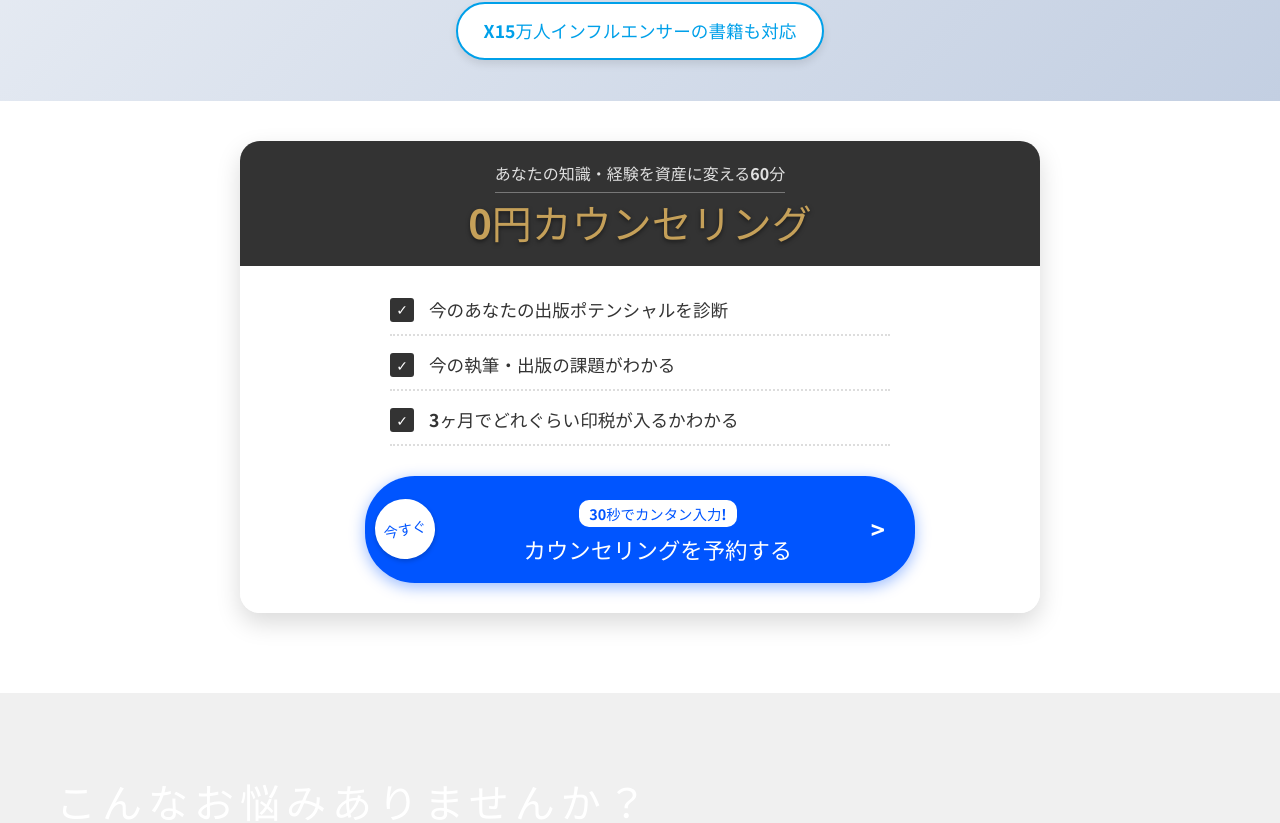
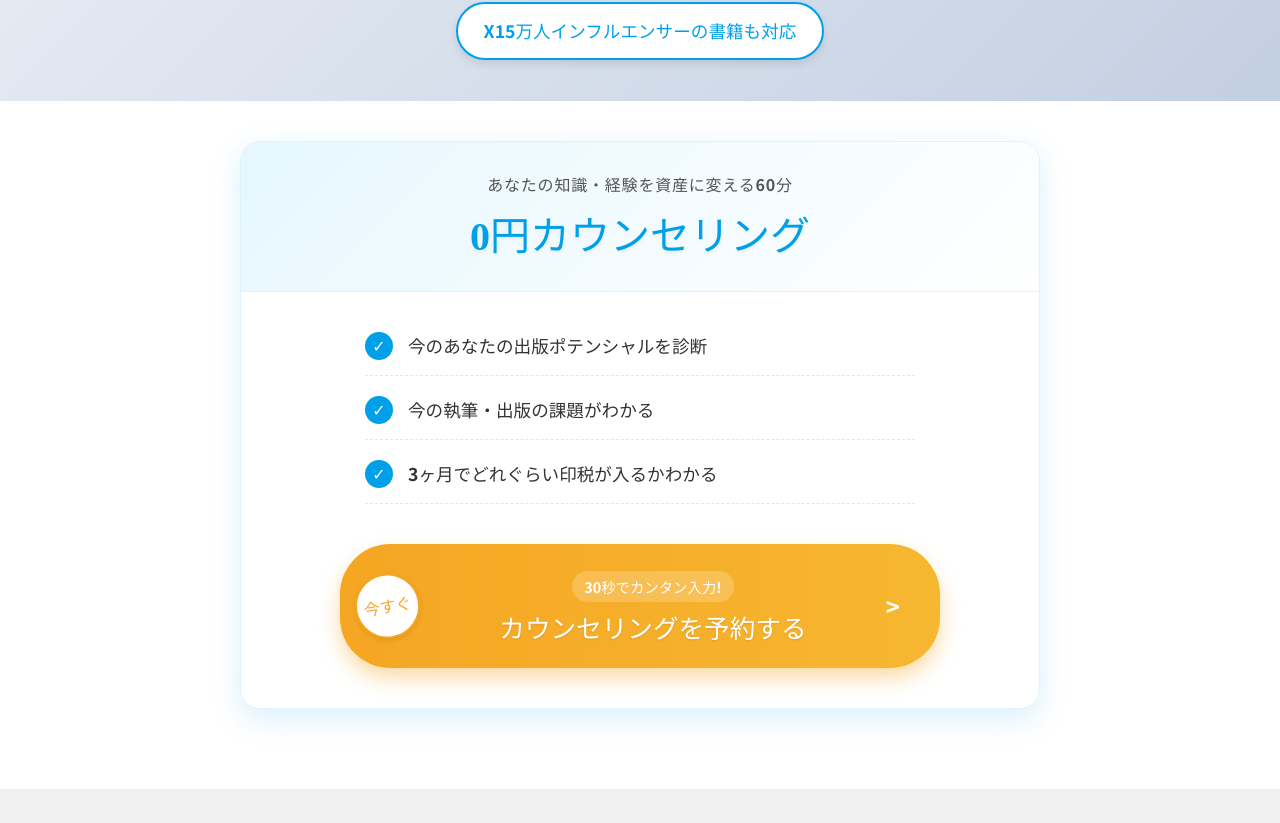
Before and after one commit to rikutoaimanga-max/Kindle-Publishing-Homepage, a React (Vite) app: page / in a window 1280 px wide. Shown: the part 699-1522 px from the top of the page. Built offline with nearby package versions, Linux system fonts and the light colour scheme.

Commit message:
最新update

```diff
--- a/src/components/CTA.jsx
+++ b/src/components/CTA.jsx
@@ -6,36 +6,38 @@ const CTA = () => {
         <div style={{
             maxWidth: '800px',
             margin: '0 auto',
-            boxShadow: '0 10px 25px rgba(0,0,0,0.15)',
+            boxShadow: '0 10px 30px rgba(0, 160, 233, 0.15)', // Blue shadow
             borderRadius: '20px',
             overflow: 'hidden',
-            backgroundColor: '#fff'
+            backgroundColor: '#fff',
+            border: '1px solid #e0f2ff' // Subtle blue border
         }}>
             {/* Header Section */}
             <div style={{
-                background: '#333', // Dark background like the image
-                color: '#fff',
-                padding: '20px',
+                background: 'linear-gradient(135deg, #e6f7ff 0%, #ffffff 100%)', // Light blue gradient
+                padding: '30px 20px',
                 textAlign: 'center',
-                position: 'relative'
+                position: 'relative',
+                borderBottom: '1px solid #e0f2ff'
             }}>
                 <div style={{
                     fontSize: '1rem',
                     fontWeight: 'bold',
-                    marginBottom: '5px',
-                    color: '#e0e0e0',
-                    borderBottom: '1px solid #777',
+                    marginBottom: '10px',
+                    color: '#555',
                     display: 'inline-block',
-                    paddingBottom: '5px'
+                    paddingBottom: '5px',
+                    letterSpacing: '0.05em'
                 }}>
                     あなたの知識・経験を資産に変える60分
                 </div>
                 <div style={{
                     fontSize: '2.5rem',
                     fontWeight: '900',
-                    color: '#c5a059', // Gold color
-                    textShadow: '0 2px 4px rgba(0,0,0,0.5)',
-                    lineHeight: '1.2'
+                    color: 'var(--color-secondary)', // #00A0E9 Blue
+                    textShadow: '0 2px 4px rgba(0,0,0,0.05)',
+                    lineHeight: '1.2',
+                    fontFamily: 'var(--font-family-serif)' // Consistent serif for headings
                 }}>
                     0円カウンセリング
                 </div>
@@ -43,17 +45,17 @@ const CTA = () => {
 
             {/* Body Section */}
             <div style={{
-                padding: '30px',
+                padding: '40px 30px',
                 backgroundColor: '#fff'
             }}>
                 {/* Checklist */}
                 <div style={{
                     display: 'flex',
                     flexDirection: 'column',
-                    gap: '15px',
-                    marginBottom: '30px',
-                    maxWidth: '500px',
-                    margin: '0 auto 30px'
+                    gap: '20px',
+                    marginBottom: '40px',
+                    maxWidth: '550px',
+                    margin: '0 auto 40px'
                 }}>
                     {[
                         '今のあなたの出版ポテンシャルを診断',
@@ -66,22 +68,22 @@ const CTA = () => {
                             fontSize: '1.1rem',
                             fontWeight: 'bold',
                             color: '#333',
-                            borderBottom: '2px dotted #ddd', // The dotted line in the image
-                            paddingBottom: '10px'
+                            borderBottom: '1px dashed #cceeff', // Subtle blue dashed line
+                            paddingBottom: '15px'
                         }}>
                             <span style={{
                                 display: 'flex',
                                 alignItems: 'center',
                                 justifyContent: 'center',
-                                width: '24px',
-                                height: '24px',
-                                backgroundColor: '#333',
+                                width: '28px',
+                                height: '28px',
+                                backgroundColor: 'var(--color-secondary)', // Blue check bg
                                 color: '#fff',
                                 marginRight: '15px',
-                                fontSize: '14px',
+                                fontSize: '16px',
                                 fontWeight: 'bold',
                                 flexShrink: 0,
-                                borderRadius: '3px' // Slight rounded checklist box
+                                borderRadius: '50%' // Circle check
                             }}>
                                 ✓
                             </span>
@@ -96,22 +98,22 @@ const CTA = () => {
                         href="https://forms.gle/BBb3FbiVkBH4qbFr6"
                         target="_blank"
                         rel="noopener noreferrer"
-                        className="cta-button-hover" // We will add hover effect in global CSS or inline if simple
+                        className="cta-button-hover"
                         style={{
                             display: 'inline-flex',
                             alignItems: 'center',
                             justifyContent: 'space-between',
-                            backgroundColor: '#0055ff', // Bright blue
+                            background: 'linear-gradient(to right, #f5a623, #f7b731)', // Orange gradient (btn-primary)
                             color: '#fff',
                             textDecoration: 'none',
-                            padding: '15px 30px 15px 80px', // Left padding for the bubble
+                            padding: '20px 40px 20px 90px', // Left padding for the bubble
                             borderRadius: '50px',
                             fontWeight: 'bold',
                             fontSize: '1.5rem',
                             position: 'relative',
                             width: '100%',
-                            maxWidth: '550px',
-                            boxShadow: '0 4px 15px rgba(0, 85, 255, 0.4)',
+                            maxWidth: '600px',
+                            boxShadow: '0 10px 20px rgba(245, 166, 35, 0.4)', // Orange shadow
                             transition: 'transform 0.2s, box-shadow 0.2s',
                             boxSizing: 'border-box'
                         }}
@@ -120,24 +122,24 @@ const CTA = () => {
                         <div style={{
                             position: 'absolute',
                             top: '50%',
-                            left: '10px',
+                            left: '15px',
                             transform: 'translateY(-50%)',
-                            width: '60px',
-                            height: '60px',
-                            backgroundColor: '#fff', // White bubble? Or blue with white border? Image looks like circle.
-                            border: '2px solid #fff',
+                            width: '65px',
+                            height: '65px',
+                            backgroundColor: '#fff',
+                            border: '2px solid #f5a623', // Orange border
                             borderRadius: '50%',
                             display: 'flex',
                             alignItems: 'center',
                             justifyContent: 'center',
-                            color: '#0055ff',
-                            fontSize: '0.9rem',
+                            color: '#f5a623', // Orange text
+                            fontSize: '1rem',
                             fontWeight: '900',
                             lineHeight: '1.1',
                             textAlign: 'center',
                             zIndex: 1,
                             transform: 'translateY(-50%) rotate(-10deg)',
-                            boxShadow: '0 2px 5px rgba(0,0,0,0.2)'
+                            boxShadow: '0 2px 5px rgba(0,0,0,0.1)'
                         }}>
                             今すぐ
                         </div>
@@ -146,23 +148,23 @@ const CTA = () => {
                         <div style={{ flex: 1, textAlign: 'center' }}>
                             <div style={{
                                 fontSize: '0.9rem',
-                                backgroundColor: '#fff',
-                                color: '#0055ff',
+                                backgroundColor: 'rgba(255,255,255,0.2)', // Semi-transparent white
+                                color: '#fff',
                                 display: 'inline-block',
-                                padding: '2px 10px',
-                                borderRadius: '10px',
+                                padding: '4px 12px',
+                                borderRadius: '20px',
                                 marginBottom: '5px',
                                 fontWeight: 'bold'
                             }}>
                                 30秒でカンタン入力!
                             </div>
-                            <div style={{ fontSize: '1.4rem' }}>
+                            <div style={{ fontSize: '1.6rem', textShadow: '0 1px 2px rgba(0,0,0,0.1)' }}>
                                 カウンセリングを予約する
                             </div>
                         </div>
 
                         {/* Arrow */}
-                        <span style={{ fontSize: '1.5rem', fontWeight: 'bold' }}>&gt;</span>
+                        <span style={{ fontSize: '1.5rem', fontWeight: 'bold', paddingLeft: '10px' }}>&gt;</span>
                     </a>
                 </div>
             </div>
```
